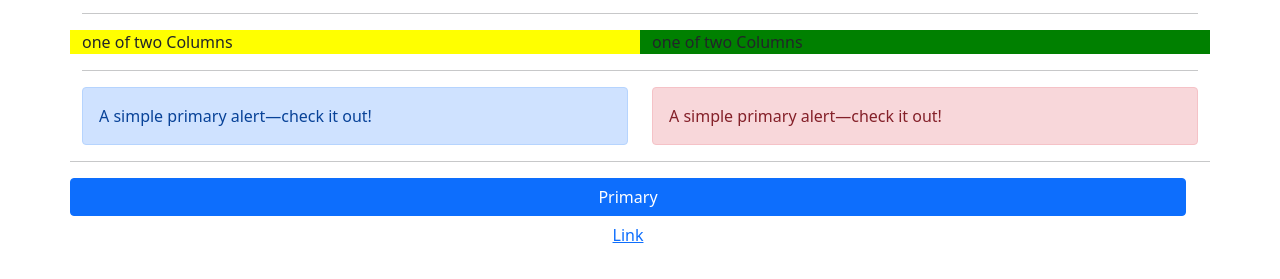
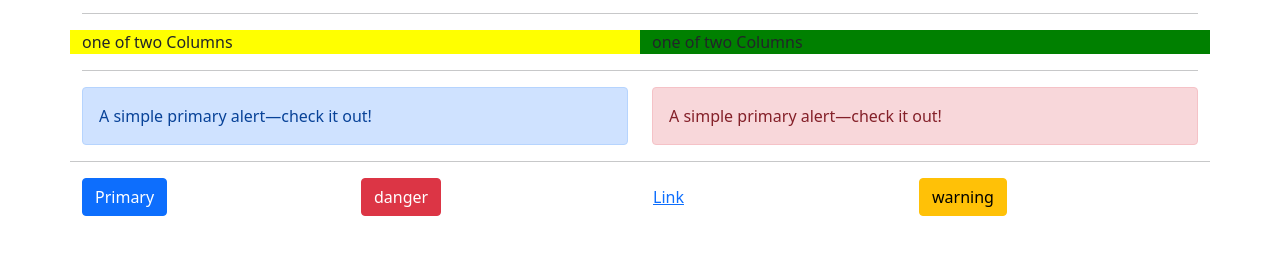
Before and after one commit to nasiriv/boot, a plain HTML site: page index.html in a window 1280 px wide. Shown: the part 445-724 px from the top of the page. Drawn offline with nearby package versions, Linux system fonts and the light colour scheme.

Commit message:
Update index.html

```diff
--- a/index.html
+++ b/index.html
@@ -52,8 +52,18 @@
 
 <hr>
 <div class="row">
+  <div class="col-sm">
 	<button type="button" class="btn btn-primary">Primary</button>
+  </div>
+  <div class="col-sm">
+	<button type="button" class="btn btn-danger">danger</button>
+  </div>
+  <div class="col-sm">
 	<button type="button" class="btn btn-link">Link</button>
+  </div>
+  <div class="col-sm">
+	<button type="button" class="btn btn-warning">warning</button>
+  </div>
 </div>
 
 
```
